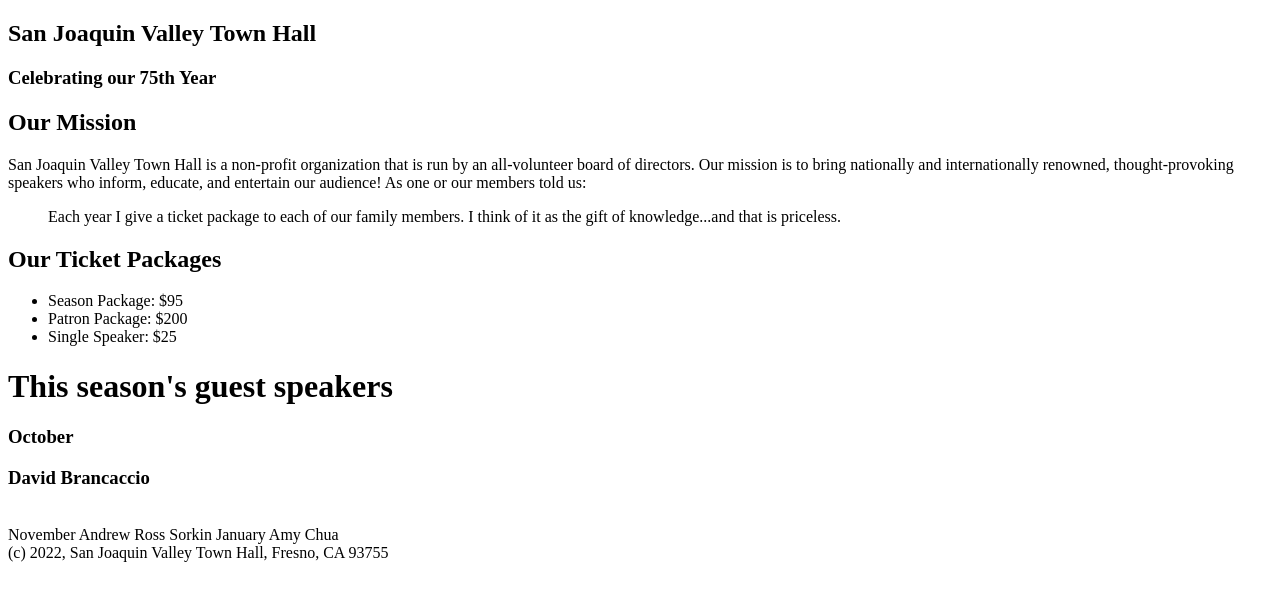
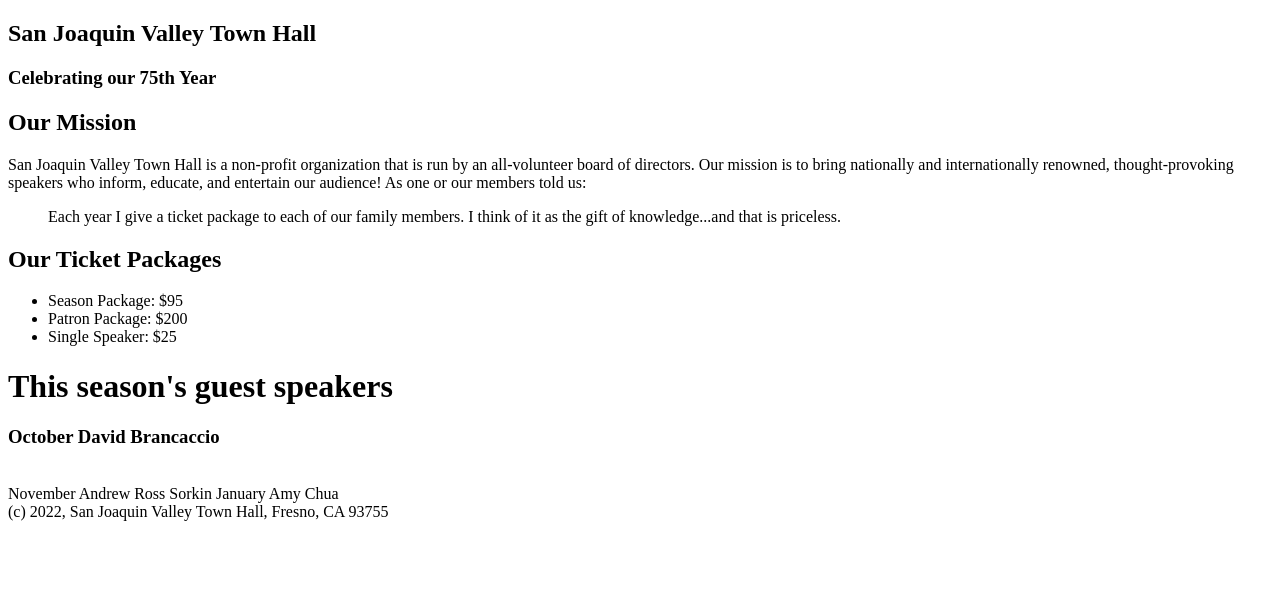
Before and after one commit to Ognetsfan/A05, a plain HTML site: page index.html in a window 1280 px wide. Drawn offline with Linux system fonts and the light colour scheme.

Commit message:
Update index.html

```diff
--- a/index.html
+++ b/index.html
@@ -29,8 +29,9 @@
 
         <h1>This season's guest speakers</h1>
 
-        <h3>October</h3>
-        <h3>David Brancaccio</h3>
+        <h3>October
+            David Brancaccio
+        </h3>
         <br>
 
         November
```
